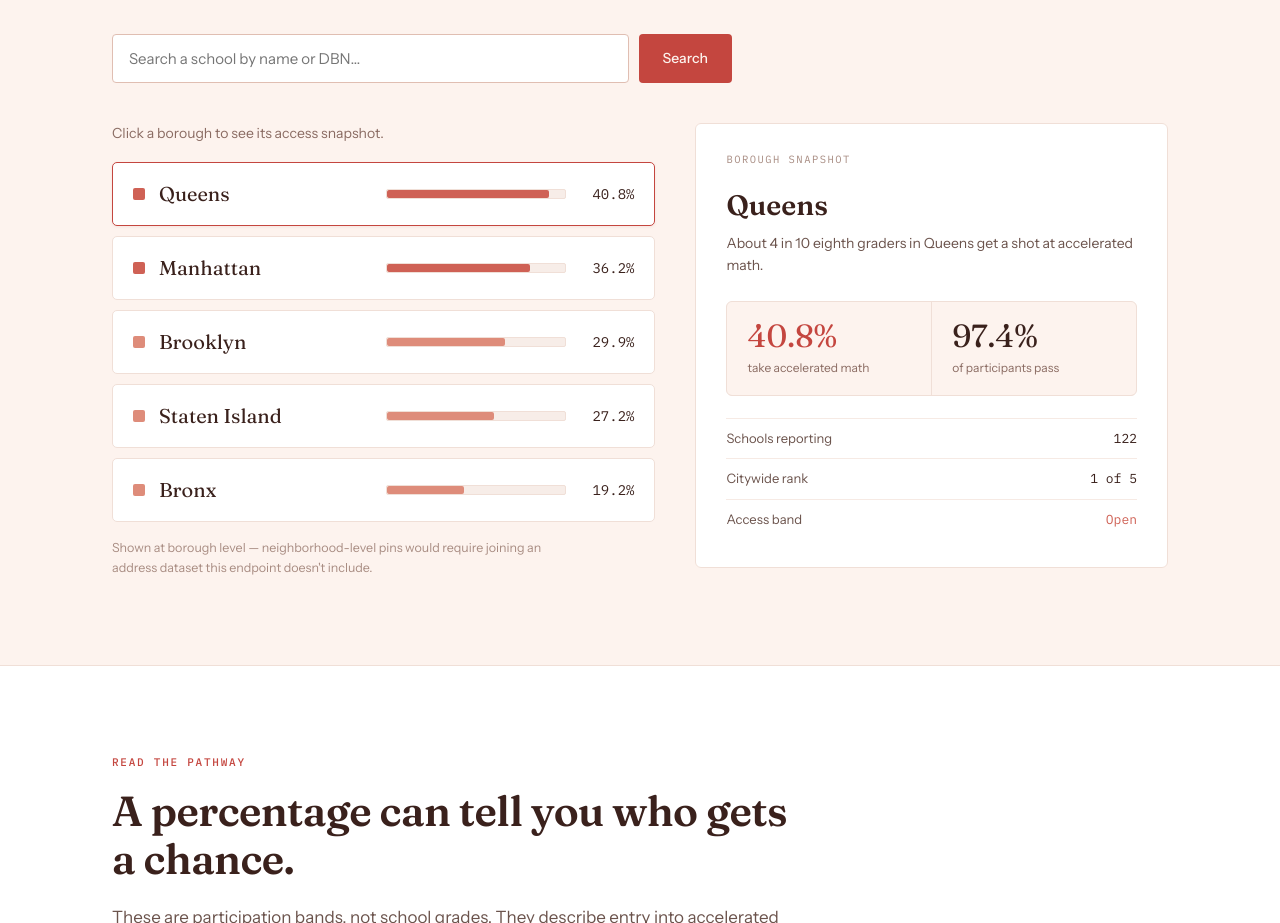
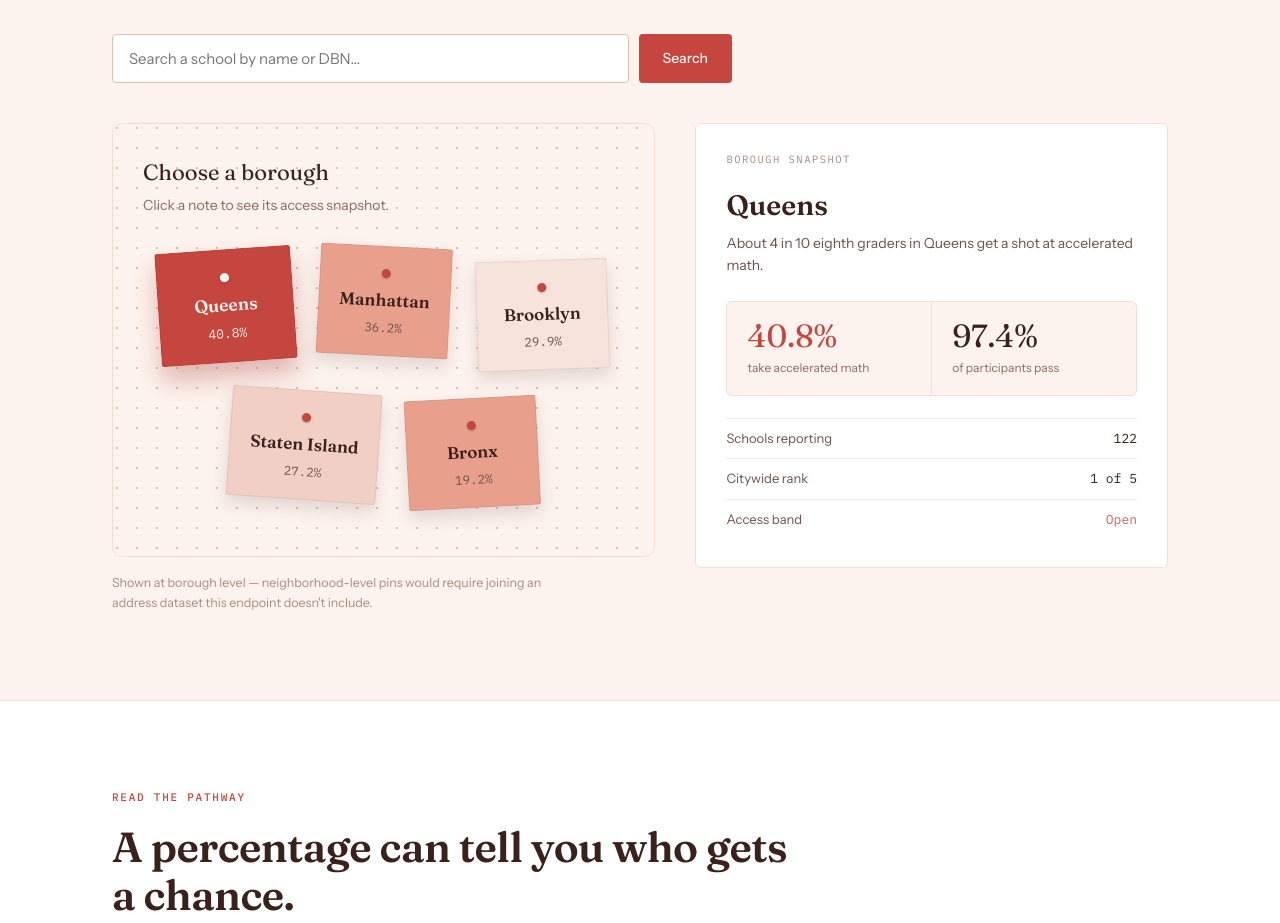
Before and after one commit to Soma-Majumder/Open-Doors-NYC-Data-Visualization-Storytelling, a website: page index.html in a window 1280 px wide. Shown: the part 2840-3763 px from the top of the page. Drawn offline with Linux system fonts and the light colour scheme.

Commit message:
Reskin the borough picker as a sticky-note board

```diff
--- a/css/styles.css
+++ b/css/styles.css
@@ -287,24 +287,44 @@ h2.section-head{font-size:42px;line-height:1.14;letter-spacing:-.015em;max-width
 .modal-footnote{font-size:12px;line-height:1.6;color:var(--faint);padding-top:16px;border-top:1px solid var(--rule-soft);}
 
 .start-split{display:grid;grid-template-columns:1.15fr 1fr;gap:40px;align-items:start;}
-.start-note{font-size:14px;color:var(--muted-soft);margin-bottom:18px;}
-.borough-rows{display:flex;flex-direction:column;gap:10px;}
-.borough-row{
-  display:flex;align-items:center;justify-content:space-between;gap:20px;
-  padding:16px 20px;border-radius:5px;cursor:pointer;transition:all .15s;
-  background:var(--surface);border:1px solid var(--rule);
+.start-note{font-size:14px;color:var(--muted-soft);}
+.start-footnote{font-size:12.5px;color:var(--faint);line-height:1.55;margin-top:16px;max-width:56ch;}
+
+/* STICKY-NOTE BOROUGH BOARD */
+.sticky-board{
+  background:var(--page);border:1px solid var(--rule);border-radius:10px;
+  padding:32px 30px 40px;
+  background-image:radial-gradient(var(--input-border) 1px, transparent 1px);
+  background-size:20px 20px;
+  background-position:-6px -6px;
 }
-.borough-row.selected{border-color:var(--primary);box-shadow:0 1px 3px rgba(169,50,46,.08);}
-.borough-row .left{display:flex;align-items:center;gap:14px;}
-.borough-row .swatch{width:12px;height:12px;border-radius:2px;flex:none;}
-.borough-row .name{font-family:Fraunces,Georgia,serif;font-size:20px;}
-.borough-row .right{display:flex;align-items:center;gap:16px;flex:1;justify-content:flex-end;}
-.borough-row .track{
-  height:10px;background:var(--track);border:1px solid var(--rule);border-radius:2px;width:180px;overflow:hidden;
+.board-head{margin-bottom:30px;}
+.board-title{font-family:Fraunces,Georgia,serif;font-size:22px;color:var(--ink);margin-bottom:6px;}
+.sticky-notes{display:flex;flex-wrap:wrap;gap:30px 26px;justify-content:center;padding:6px 0 14px;}
+.sticky-note{
+  --r:0deg;--y:0px;
+  position:relative;min-width:132px;
+  background:var(--pastel);border:1px solid rgba(58,33,28,.08);border-radius:3px;
+  padding:22px 20px 18px;text-align:center;cursor:pointer;
+  transform:rotate(var(--r)) translateY(var(--y));
+  box-shadow:0 8px 16px rgba(58,33,28,.14);
+  transition:transform .18s ease, box-shadow .18s ease, background .18s ease;
 }
-.borough-row .fill{height:100%;border-radius:2px;}
-.borough-row .rate{font-family:'IBM Plex Mono',monospace;font-size:14px;color:var(--ink);width:52px;text-align:right;}
-.start-footnote{font-size:12.5px;color:var(--faint);line-height:1.55;margin-top:16px;max-width:56ch;}
+.sticky-note:nth-child(3n+2){background:var(--apricot);}
+.sticky-note:nth-child(3n+3){background:var(--pastel-soft);}
+.sticky-note .pin{
+  width:9px;height:9px;border-radius:50%;background:var(--primary);
+  margin:0 auto 12px;box-shadow:0 1px 2px rgba(58,33,28,.3);
+}
+.sticky-note .name{font-family:Fraunces,Georgia,serif;font-weight:600;font-size:17px;line-height:1.2;color:var(--ink);}
+.sticky-note .rate{font-family:'IBM Plex Mono',monospace;font-size:12.5px;color:var(--muted);margin-top:8px;}
+.sticky-note:hover{transform:rotate(var(--r)) translateY(calc(var(--y) - 5px));box-shadow:0 14px 22px rgba(58,33,28,.2);}
+.sticky-note.selected{
+  background:var(--primary);box-shadow:0 14px 24px rgba(169,50,46,.32);
+  transform:rotate(var(--r)) translateY(calc(var(--y) - 5px)) scale(1.03);
+}
+.sticky-note.selected .name,.sticky-note.selected .rate{color:var(--page);}
+.sticky-note.selected .pin{background:var(--page);}
 
 .snapshot{
   background:var(--surface);border:1px solid var(--rule);border-radius:6px;
--- a/index.html
+++ b/index.html
@@ -157,8 +157,13 @@
 
   <div class="start-split">
     <div>
-      <div class="start-note">Click a borough to see its access snapshot.</div>
-      <div class="borough-rows" id="boroughRows"></div>
+      <div class="sticky-board">
+        <div class="board-head">
+          <div class="board-title">Choose a borough</div>
+          <div class="start-note">Click a note to see its access snapshot.</div>
+        </div>
+        <div class="sticky-notes" id="boroughRows"></div>
+      </div>
       <div class="start-footnote">Shown at borough level — neighborhood-level pins would require joining an address dataset this endpoint doesn't include.</div>
     </div>
 
--- a/js/main.js
+++ b/js/main.js
@@ -129,25 +129,25 @@ function buildBoroughs(data) {
   return withMeta;
 }
 
+// Fixed hand-set rotation/lift per note so the board reads as scattered
+// paper, not a grid — cycles if there are ever more than 5 boroughs.
+const NOTE_TILT = ['-4deg', '3deg', '-2deg', '4deg', '-3deg'];
+const NOTE_LIFT = ['4px', '-6px', '8px', '-2px', '6px'];
+
 function renderBoroughRows() {
   const box = document.getElementById('boroughRows');
   box.innerHTML = BOROUGHS.map((b, i) => `
-    <div class="borough-row" onclick="selectBorough(${i})">
-      <div class="left">
-        <div class="swatch" style="background:${b.swatch}"></div>
-        <div class="name">${b.name}</div>
-      </div>
-      <div class="right">
-        <div class="track"><div class="fill" style="width:${barPct(b.pct)};background:${b.swatch}"></div></div>
-        <div class="rate">${fmtPct(b.pct)}</div>
-      </div>
+    <div class="sticky-note" style="--r:${NOTE_TILT[i % NOTE_TILT.length]};--y:${NOTE_LIFT[i % NOTE_LIFT.length]}" onclick="selectBorough(${i})">
+      <div class="pin"></div>
+      <div class="name">${b.name}</div>
+      <div class="rate">${fmtPct(b.pct)}</div>
     </div>
   `).join('');
 }
 
 function selectBorough(idx) {
   selectedBoroughIdx = idx;
-  document.querySelectorAll('.borough-row').forEach((el, i) => el.classList.toggle('selected', i === idx));
+  document.querySelectorAll('.sticky-note').forEach((el, i) => el.classList.toggle('selected', i === idx));
   const b = BOROUGHS[idx];
   document.getElementById('snapName').textContent = b.name;
   document.getElementById('snapPlain').textContent =
```
